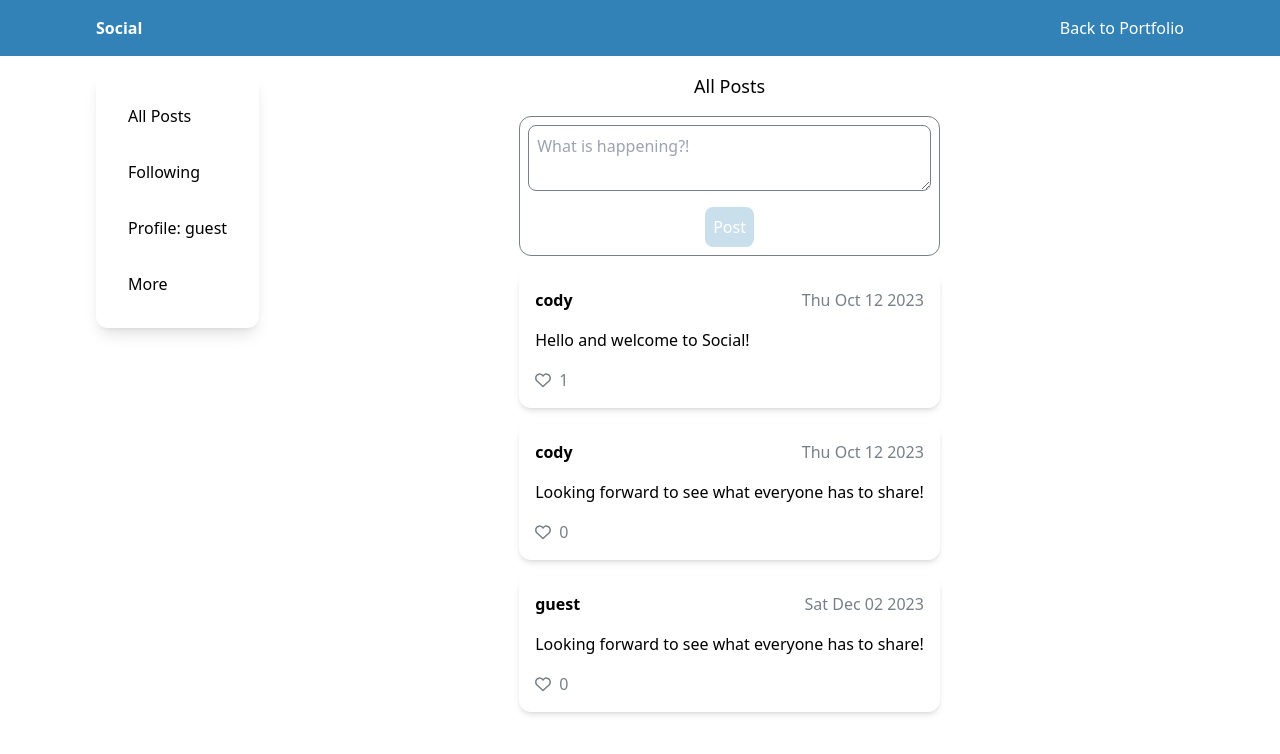
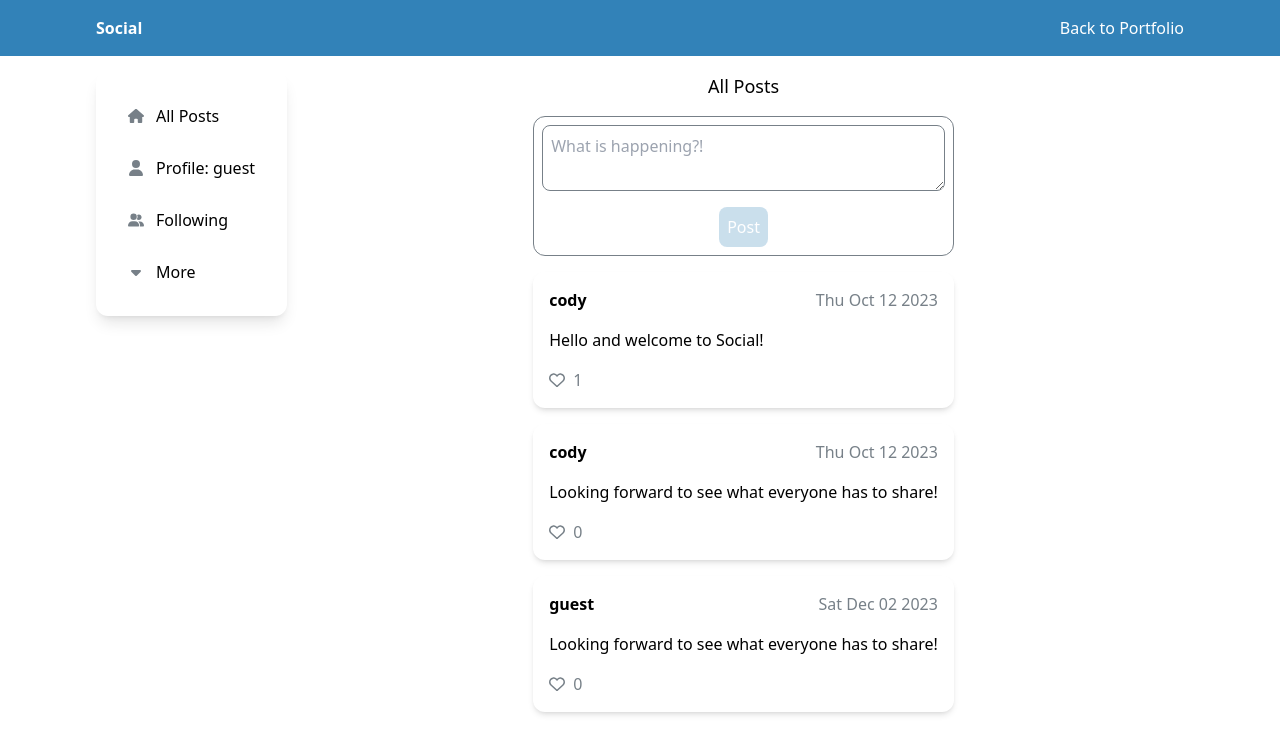
Before and after one commit to Cody06/Portfolio, a Next.js app: page /social in a window 1280 px wide. Shown: the top 754 px of the page. Built offline with nearby package versions, Linux system fonts and the light colour scheme.

Commit message:
Add icons to nav

```diff
--- a/src/components/Social/components/Nav.tsx
+++ b/src/components/Social/components/Nav.tsx
@@ -1,3 +1,5 @@
+import { FontAwesomeIcon } from '@fortawesome/react-fontawesome';
+import { faCaretDown, faHouse, faUser, faUserGroup } from '@fortawesome/free-solid-svg-icons';
 import useOutsideClick from '@/hooks/useOutsideClick';
 import Link from 'next/link';
 import { Dispatch, SetStateAction, useState } from 'react';
@@ -9,27 +11,32 @@ interface Props {
 }
 
 const Nav: React.FC<Props> = ({ user, setSelectedView }) => {
-    console.log('Rendering Nav');
     const [isOpen, setIsOpen] = useState(false);
     const ref = useOutsideClick(() => setIsOpen(false));
     const buttons = [
         {
             id: 'home',
+            icon: <FontAwesomeIcon icon={faHouse} className="w-4" />,
             name: 'All Posts',
             onClick: () => setSelectedView('allPosts'),
         },
         {
+            id: 'profile',
+            icon: <FontAwesomeIcon icon={faUser} className="w-4" />,
+            name: `Profile: ${user}`,
+            onClick: () => setSelectedView('ownProfile'),
+        },
+        {
             id: 'following',
+            icon: <FontAwesomeIcon icon={faUserGroup} className="w-4" />,
             name: 'Following',
             onClick: () => setSelectedView('following'),
         },
         {
-            id: 'profile',
-            name: `Profile: ${user}`,
-            onClick: () => setSelectedView('ownProfile'),
-        },
-        {
             id: 'more',
+            icon: (
+                <FontAwesomeIcon icon={faCaretDown} className={`w-4 ${isOpen && 'rotate-180'}`} />
+            ),
             name: 'More',
             onClick: () => {
                 setIsOpen(!isOpen);
@@ -50,7 +57,7 @@ const Nav: React.FC<Props> = ({ user, setSelectedView }) => {
     return (
         // TODO: Move into a dropdown for mobile
         <nav className="p-6 w-max h-max mx-auto md:mx-0 mb-6 rounded-xl shadow-lg whitespace-nowrap">
-            <ul className="flex flex-row md:flex-col gap-y-4">
+            <ul className="flex flex-row md:flex-col gap-y-3">
                 {buttons.map((button) => (
                     <li ref={ref} key={button.id}>
                         <button
@@ -59,6 +66,7 @@ const Nav: React.FC<Props> = ({ user, setSelectedView }) => {
                                 ${button.id === 'more' && isOpen && 'bg-grey-100 bg-opacity-20'}`}
                             onClick={button.onClick}
                         >
+                            <span className="text-grey-100 mr-3">{button.icon}</span>
                             {button.name}
                         </button>
                         {button.id === 'more' && (
```
